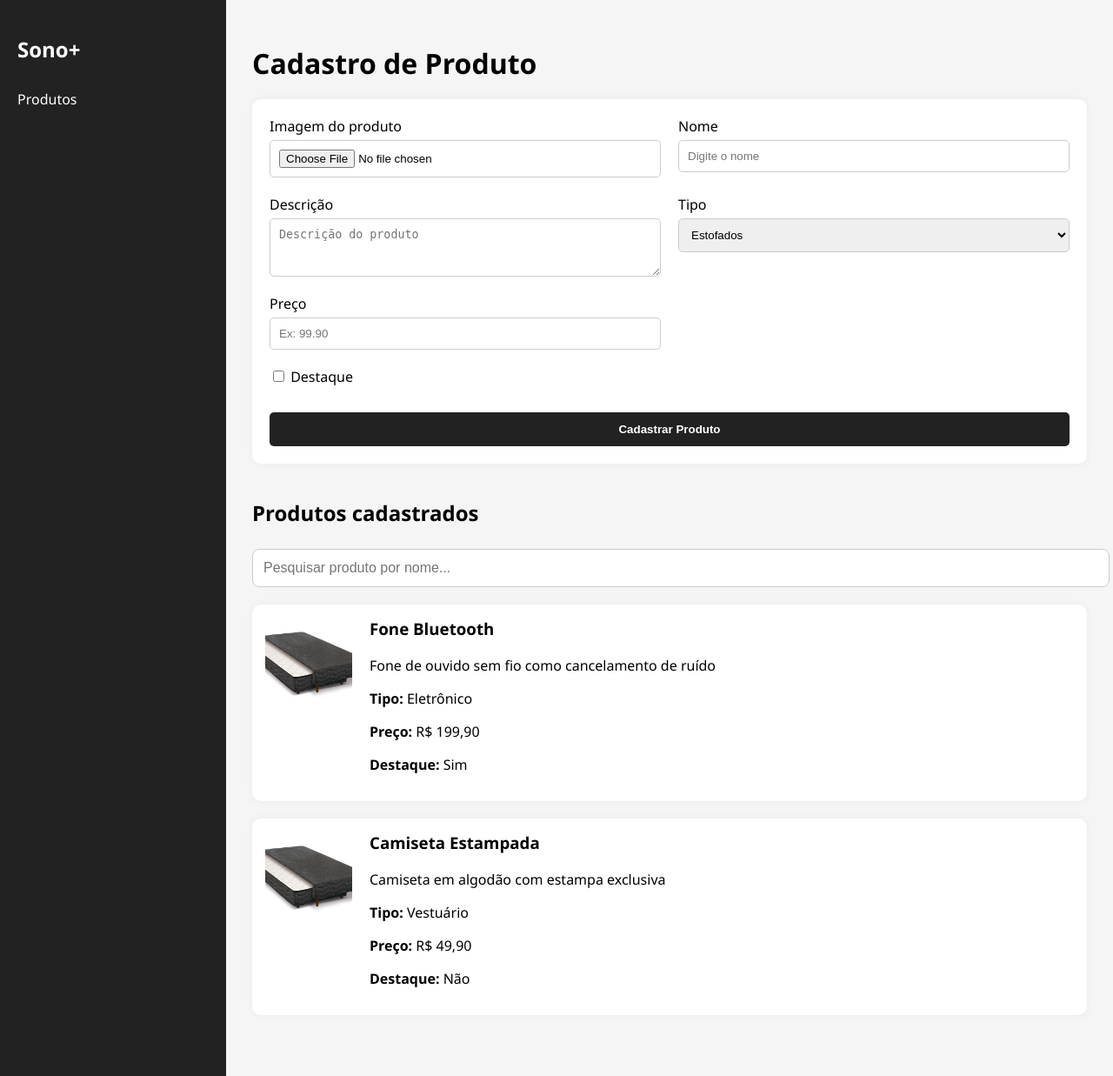
After one commit to vosouza/sonomais, a PHP site: page /dashboard/dash.html in a window 1280 px wide. The commit adds this page. Shown: the whole page at 87% size. Run offline with PHP 8.4, Linux system fonts and the light colour scheme.

Commit message:
primeiro commit - template inicial pronto

```diff
--- /dev/null
+++ b/css/dash.css
@@ -0,0 +1,133 @@
+body {
+    margin: 0;
+    font-family: 'Segoe UI', sans-serif;
+    background: #f5f5f5;
+  }
+
+  .dashboard-container {
+    display: flex;
+    height: 100vh;
+  }
+
+  .sidebar {
+    width: 220px;
+    background-color: #222;
+    color: white;
+    padding: 20px;
+    height: 100vh;
+  }
+
+  .sidebar h2 {
+    margin-bottom: 30px;
+  }
+
+  .sidebar ul {
+    list-style: none;
+    padding: 0;
+  }
+
+  .sidebar ul li {
+    margin: 15px 0;
+  }
+
+  .sidebar ul li a {
+    color: white;
+    text-decoration: none;
+    transition: 0.3s;
+  }
+
+  .sidebar ul li a:hover {
+    color: #ffcc00;
+  }
+
+  .main-content {
+    flex: 1;
+    padding: 30px;
+    overflow-y: auto;
+  }
+
+  h1, h2 {
+    margin-bottom: 20px;
+  }
+
+  .product-form {
+    display: grid;
+    grid-template-columns: 1fr 1fr;
+    gap: 20px;
+    background: white;
+    padding: 20px;
+    border-radius: 10px;
+    margin-bottom: 40px;
+    box-shadow: 0 0 10px rgba(0,0,0,0.05);
+  }
+
+  .form-group {
+    display: flex;
+    flex-direction: column;
+  }
+
+  .form-group.checkbox {
+    grid-column: 1 / -1;
+  }
+
+  input[type="text"],
+  input[type="number"],
+  input[type="file"],
+  select,
+  textarea {
+    padding: 10px;
+    border-radius: 5px;
+    border: 1px solid #ccc;
+    margin-top: 5px;
+  }
+
+  button[type="submit"] {
+    grid-column: 1 / -1;
+    padding: 12px;
+    background-color: #222;
+    color: white;
+    border: none;
+    border-radius: 5px;
+    font-weight: bold;
+    cursor: pointer;
+    margin-top: 10px;
+  }
+
+  .product-list {
+    display: flex;
+    flex-direction: column;
+    gap: 20px;
+  }
+
+  .product-item {
+    display: flex;
+    gap: 20px;
+    background: white;
+    padding: 15px;
+    border-radius: 10px;
+    align-items: flex-start;
+    box-shadow: 0 0 10px rgba(0,0,0,0.05);
+  }
+
+  .product-item img {
+    width: 100px;
+    height: 100px;
+    object-fit: cover;
+    border-radius: 5px;
+  }
+
+  .product-item h3 {
+    margin-top: 0;
+  }
+
+  .search-bar {
+    margin-bottom: 20px;
+  }
+
+  .search-bar input {
+    width: 100%;
+    padding: 12px;
+    border-radius: 8px;
+    border: 1px solid #ccc;
+    font-size: 16px;
+  }
--- /dev/null
+++ b/dashboard/dash.html
@@ -0,0 +1,93 @@
+<!DOCTYPE html>
+<html lang="pt-br">
+<head>
+  <meta charset="UTF-8" />
+  <meta name="viewport" content="width=device-width, initial-scale=1.0" />
+  <title>Dashboard - Produtos</title>
+  <link rel="stylesheet" href="../css/dash.css" />
+</head>
+<body>
+  <div class="dashboard-container">
+    <aside class="sidebar">
+      <h2>Sono+</h2>
+      <ul>
+        <li><a href="#">Produtos</a></li>
+      </ul>
+    </aside>
+
+    <main class="main-content">
+      <h1>Cadastro de Produto</h1>
+
+      <form class="product-form">
+        <div class="form-group">
+          <label for="productImage">Imagem do produto</label>
+          <input type="file" id="productImage" accept="image/*">
+        </div>
+
+        <div class="form-group">
+          <label for="productName">Nome</label>
+          <input type="text" id="productName" placeholder="Digite o nome">
+        </div>
+
+        <div class="form-group">
+          <label for="productDesc">Descrição</label>
+          <textarea id="productDesc" rows="3" placeholder="Descrição do produto"></textarea>
+        </div>
+
+        <div class="form-group">
+          <label for="productType">Tipo</label>
+          <select id="productType">
+            <option value="estofados">Estofados</option>
+            <option value="colchoes">Colchões</option>
+            <option value="outros">Outros</option>
+          </select>
+        </div>
+
+        <div class="form-group">
+          <label for="productPrice">Preço</label>
+          <input type="number" id="productPrice" placeholder="Ex: 99.90">
+        </div>
+
+        <div class="form-group checkbox">
+          <label>
+            <input type="checkbox" id="productFeatured">
+            Destaque
+          </label>
+        </div>
+
+        <button type="submit">Cadastrar Produto</button>
+      </form>
+
+      <h2>Produtos cadastrados</h2>
+
+      <div class="search-bar">
+        <input type="text" id="searchInput" placeholder="Pesquisar produto por nome...">
+      </div>
+
+      <div class="product-list">
+        <div class="product-item">
+          <img src="../images/produto1.png" alt="Produto">
+          <div>
+            <h3>Fone Bluetooth</h3>
+            <p>Fone de ouvido sem fio como cancelamento de ruído</p>
+            <p><strong>Tipo:</strong> Eletrônico</p>
+            <p><strong>Preço:</strong> R$ 199,90</p>
+            <p><strong>Destaque:</strong> Sim</p>
+          </div>
+        </div>
+
+        <div class="product-item">
+          <img src="../images/produto1.png" alt="Produto">
+          <div>
+            <h3>Camiseta Estampada</h3>
+            <p>Camiseta em algodão com estampa exclusiva</p>
+            <p><strong>Tipo:</strong> Vestuário</p>
+            <p><strong>Preço:</strong> R$ 49,90</p>
+            <p><strong>Destaque:</strong> Não</p>
+          </div>
+        </div>
+      </div>
+    </main>
+  </div>
+</body>
+</html>
--- a/index.html
+++ b/index.php
@@ -36,7 +36,6 @@
             </div>
         </div>
     </section>
-
     <section class="products">
         <div class="container">
             <div class="container-title">
```
